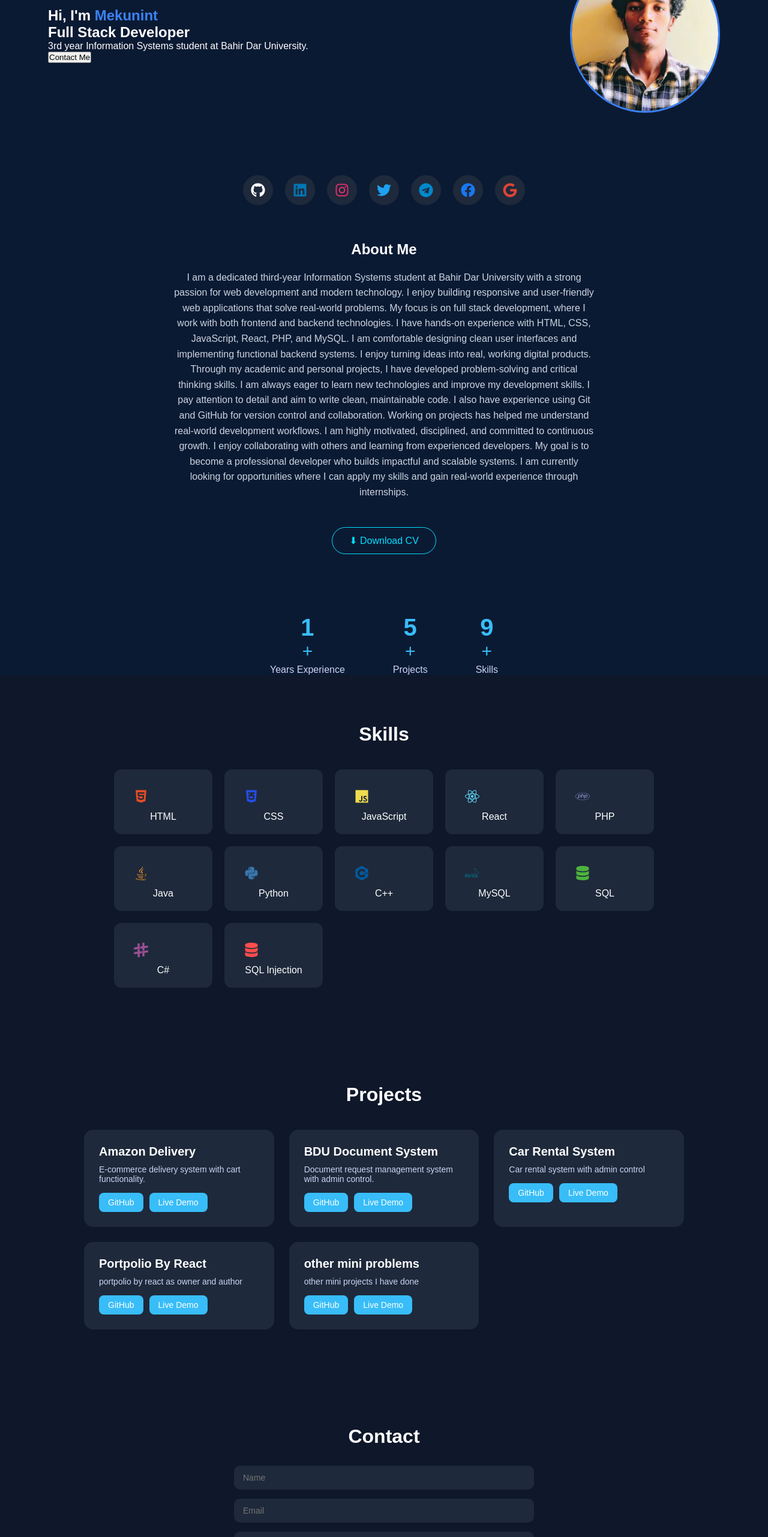
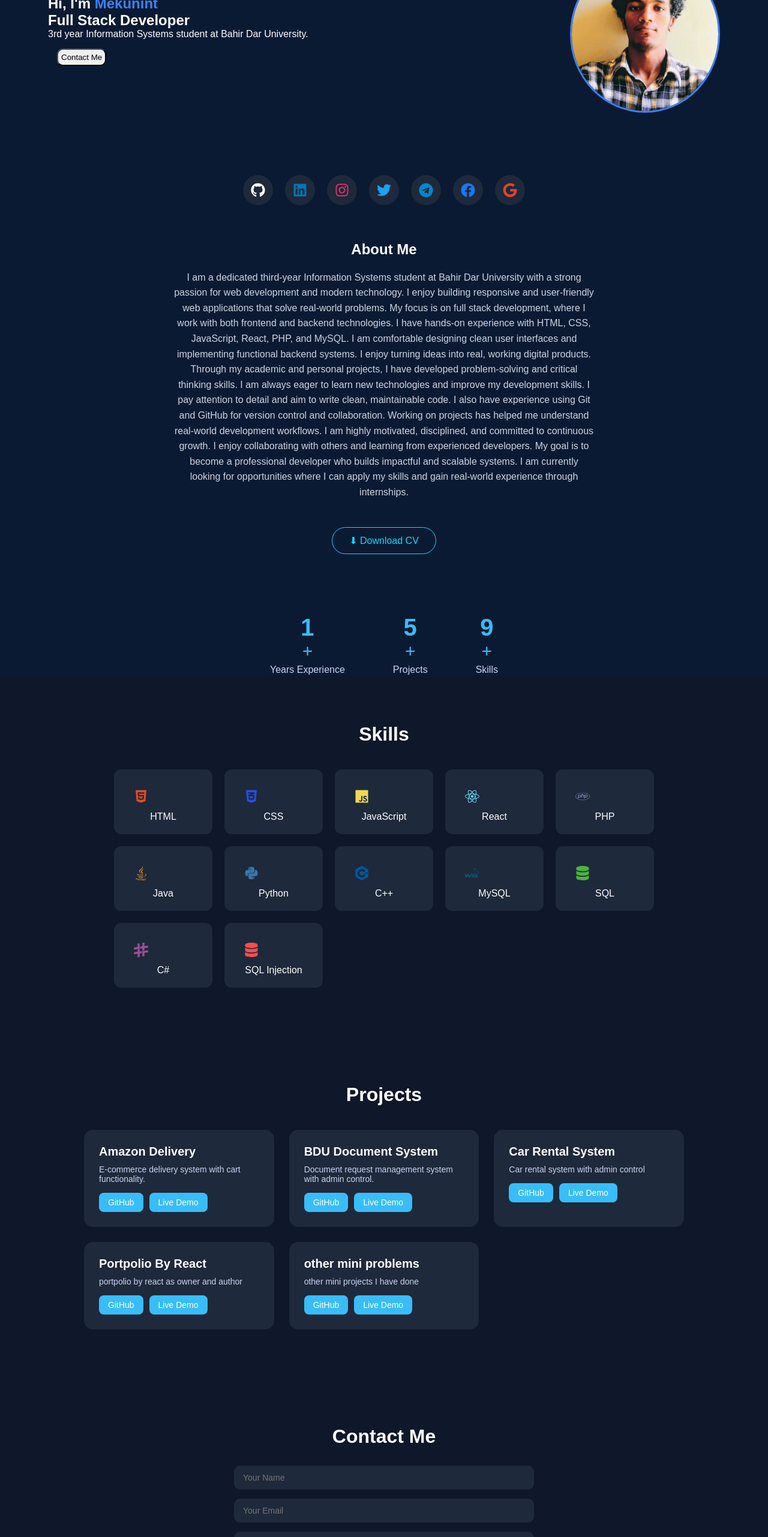
Before and after one commit to mismark/Portpolio-React, a React (Vite) app: page / in a window 1280 px wide. Shown: the part 234-2797 px from the top of the page at 60% size. Built offline with nearby package versions, Linux system fonts and the light colour scheme.

Commit message:
add cv file, make the contact me button interactive, Make contact me form sends mails to me

```diff
--- a/package.json
+++ b/package.json
@@ -11,6 +11,7 @@
   },
   "dependencies": {
     "@emailjs/browser": "^4.4.1",
+    "emailjs-com": "^3.2.0",
     "react": "^19.2.5",
     "react-dom": "^19.2.5",
     "react-icons": "^5.6.0"
--- a/src/components/Contact/Contact.css
+++ b/src/components/Contact/Contact.css
@@ -79,3 +79,20 @@
     width: 100px;
     height: 50px;
 }
+
+.status {
+  margin-top: 15px;
+  font-size: 16px;
+  font-weight: 500;
+  text-align: center;
+  color: #00ffcc; /* success color */
+}
+
+/* optional error color */
+.status:has(:contains("Failed")) {
+  color: red;
+}
+.btnSubmit{
+  width: 150px;
+  height: 50px;
+}
--- a/src/components/Contact/Contact.jsx
+++ b/src/components/Contact/Contact.jsx
@@ -1,16 +1,73 @@
 import "./Contact.css";
+import emailjs from "emailjs-com";
+import { useRef, useState } from "react";
 
 function Contact() {
+  const form = useRef();
+  const [status, setStatus] = useState(""); // message text
+  const [loading, setLoading] = useState(false);
+
+  const sendEmail = (e) => {
+    e.preventDefault();
+    setLoading(true);
+
+    emailjs.sendForm(
+      "service_7facpio",     // your Service ID
+      "template_hbkizqq",    // your Template ID
+      form.current,
+      "ZL0cCRFaGbgYwBqaD"    // your Public Key
+    )
+    .then(() => {
+      setStatus("✅ Message sent successfully!");
+      setLoading(false);
+      form.current.reset(); // clear form
+    })
+    .catch((error) => {
+      console.error(error);
+      setStatus("❌ Failed to send message. Try again.");
+      setLoading(false);
+    });
+  };
+
   return (
     <section id="contact" className="contact">
-      <h2>Contact</h2>
+      <h2>Contact Me</h2>
 
-      <form>
-        <input placeholder="Name" />
-        <input placeholder="Email" />
-        <textarea placeholder="Message"></textarea>
-        <button id="send" >Send</button>
+      <form ref={form} onSubmit={sendEmail}>
+        <input
+          type="text"
+          name="name"
+          placeholder="Your Name"
+          required
+        />
+
+        <input
+          type="email"
+          name="email"
+          placeholder="Your Email"
+          required
+        />
+
+        <input
+          type="text"
+          name="title"
+          placeholder="Subject"
+          required
+        />
+
+        <textarea
+          name="message"
+          placeholder="Your Message"
+          required
+        ></textarea>
+
+        <button className="btnSubmit" type="submit" disabled={loading}>
+          {loading ? "Sending..." : "Send Message"}
+        </button>
       </form>
+
+      {/* ✅ Status message */}
+      {status && <p className="status">{status}</p>}
     </section>
   );
 }
--- a/src/components/Hero/Hero.css
+++ b/src/components/Hero/Hero.css
@@ -14,3 +14,15 @@
   border-radius: 50%;
   border: 3px solid #3b82f6;
 }
+html {
+  scroll-behavior: smooth;
+}
+.contactbtn{
+  padding: 5px;
+  margin: 15px;
+  border-radius: 10px;
+}
+.contactbtn:hover{
+
+  background-color: #3b82f6;
+box-shadow: 0 0 15px #00e0ff;}
--- a/src/components/Hero/Hero.jsx
+++ b/src/components/Hero/Hero.jsx
@@ -2,13 +2,22 @@ import "./Hero.css";
 import profile from "../../assets/profile.jpg";
 
 function Hero() {
+
+  const goToContact = () => {
+    const section = document.getElementById("contact");
+    section.scrollIntoView({ behavior: "smooth" });
+  };
+
   return (
     <section className="hero" id="home">
       <div className="text">
         <h1>Hi, I'm <span>Mekunint</span></h1>
         <h2>Full Stack Developer</h2>
         <p>3rd year Information Systems student at Bahir Dar University.</p>
-        <button>Contact Me</button>
+
+        <button onClick={goToContact} className="contactbtn">
+          Contact Me
+        </button>
       </div>
 
       <div className="image">
```
Also changed, not shown: 2 other files (tests, documents, lock files or other folders).
